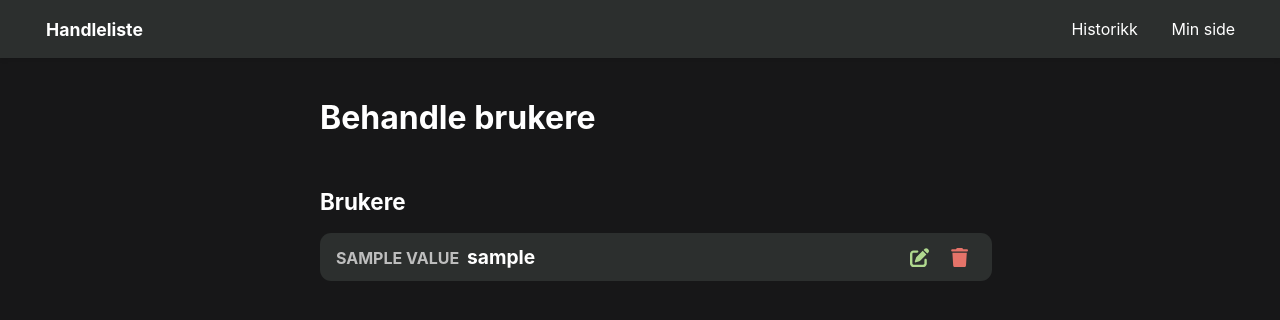
After one commit to iQU-AS/fagprove-gerhard, a FastAPI app: template handlelistesystem/templates/manage_users.html.jinja in a window 1280 px wide. The commit adds this page. Shown: the top 320 px of the page. Run offline with FastAPI, Linux system fonts and the light colour scheme; the template is opened without the code that fills it: most values are stand-ins (such as "Sample title", 1, 10 or a date in 2020); parts of the project's set-up code (start-up, migrations or seed data) failed here and were passed over.

Commit message:
manage users start

```diff
--- a/handlelistesystem/main.py
+++ b/handlelistesystem/main.py
@@ -9,7 +9,7 @@ from starlette.middleware.sessions import SessionMiddleware
 from handlelistesystem.config import SECRET_KEY
 from handlelistesystem.helpers.flash import get_flashed_messages
 from handlelistesystem.models import setup_engine
-from handlelistesystem.routers import history, index, login, user
+from handlelistesystem.routers import history, index, login, users
 
 
 def date_format(value: date | Any):
@@ -48,7 +48,7 @@ def create_app():
     app.include_router(index.create_router(engine, templates))
     app.include_router(history.create_router(engine, templates))
     app.include_router(login.create_router(engine, templates))
-    app.include_router(user.create_router(engine, templates))
+    app.include_router(users.create_router(engine, templates))
 
     return app
 
--- /dev/null
+++ b/handlelistesystem/static/style/manage_users.css
@@ -0,0 +1,36 @@
+.users ul {
+    display: flex;
+    flex-direction: column;
+    gap: 0.5rem;
+}
+
+.users li {
+    display: flex;
+    justify-content: space-between;
+    align-items: center;
+    width: 100%;
+
+    border-radius: 0.7rem;
+    background-color: var(--background-2);
+    padding: 0.5rem 1rem;}
+
+.users li .info {
+    display: flex;
+    align-items: baseline;
+    gap: 0.5rem;
+}
+
+.users li .info .name {
+    font-size: 1.2rem;
+    font-weight: bold;
+}
+.users li .info .role {
+    color: var(--text-2);
+    font-weight: bold;
+    min-width: 5rem;
+}
+
+.users li .actions {
+    display: flex;
+    gap: 0.5rem;
+}
--- a/handlelistesystem/templates/base.html.jinja
+++ b/handlelistesystem/templates/base.html.jinja
@@ -21,7 +21,7 @@
             <li><a class="site-title" href="/">Handleliste</a></li>
             <div class="links">
                 <li><a href="/history">Historikk</a></li>
-                <li><a href="/user">Min side</a></li>
+                <li><a href="/users/me">Min side</a></li>
             </div>
         </ul>
         {% endblock %}
--- /dev/null
+++ b/handlelistesystem/templates/manage_users.html.jinja
@@ -0,0 +1,34 @@
+{% extends "base.html.jinja" %}
+
+{% block head %}
+{{ super() }}
+<link rel="stylesheet" href="/static/style/manage_users.css">
+<link rel="stylesheet" href="/static/style/forms.css">
+<title>Handleliste - Behandle brukere</title>
+{% endblock %}
+
+{% block content %}
+<h1>Behandle brukere</h1>
+
+<section class="users">
+    <h2>Brukere</h2>
+    <ul>
+        {% for user in users %}
+        <li>
+            <div class="info">
+                <div class="role">{{ user.role.value|upper }}</div>
+                <div class="name">{{ user.username }}</div>
+            </div>
+            <div class="actions">
+                <a class="icon-button primary ghost" href="/users/remove-admin/{{ user.id }}">
+                    {% include 'snippets/edit.svg.jinja' %}
+                </a>
+                <a class="icon-button danger ghost" href="/users/{{ user.id }}/delete">
+                    {% include 'snippets/trash.svg.jinja' %}
+                </a>
+            </div>
+        </li>
+        {% endfor %}
+    </ul>
+</section>
+{% endblock %}
--- /dev/null
+++ b/handlelistesystem/templates/snippets/edit.svg.jinja
@@ -0,0 +1,5 @@
+<svg xmlns="http://www.w3.org/2000/svg" width="32" height="32" fill="currentColor" viewBox="0 0 512 512" {{
+    arguments|safe }}>
+    <path
+        d="M471.6 21.7c-21.9-21.9-57.3-21.9-79.2 0L362.3 51.7l97.9 97.9 30.1-30.1c21.9-21.9 21.9-57.3 0-79.2L471.6 21.7zm-299.2 220c-6.1 6.1-10.8 13.6-13.5 21.9l-29.6 88.8c-2.9 8.6-.6 18.1 5.8 24.6s15.9 8.7 24.6 5.8l88.8-29.6c8.2-2.7 15.7-7.4 21.9-13.5L437.7 172.3 339.7 74.3 172.4 241.7zM96 64C43 64 0 107 0 160L0 416c0 53 43 96 96 96l256 0c53 0 96-43 96-96l0-96c0-17.7-14.3-32-32-32s-32 14.3-32 32l0 96c0 17.7-14.3 32-32 32L96 448c-17.7 0-32-14.3-32-32l0-256c0-17.7 14.3-32 32-32l96 0c17.7 0 32-14.3 32-32s-14.3-32-32-32L96 64z" />
+</svg>
```
Also changed, not shown: handlelistesystem/routers/user.py (deleted, +0 -55 lines), handlelistesystem/routers/users.py (added, +77 -0 lines), handlelistesystem/templates/user.html.jinja (+8 -6 lines).
